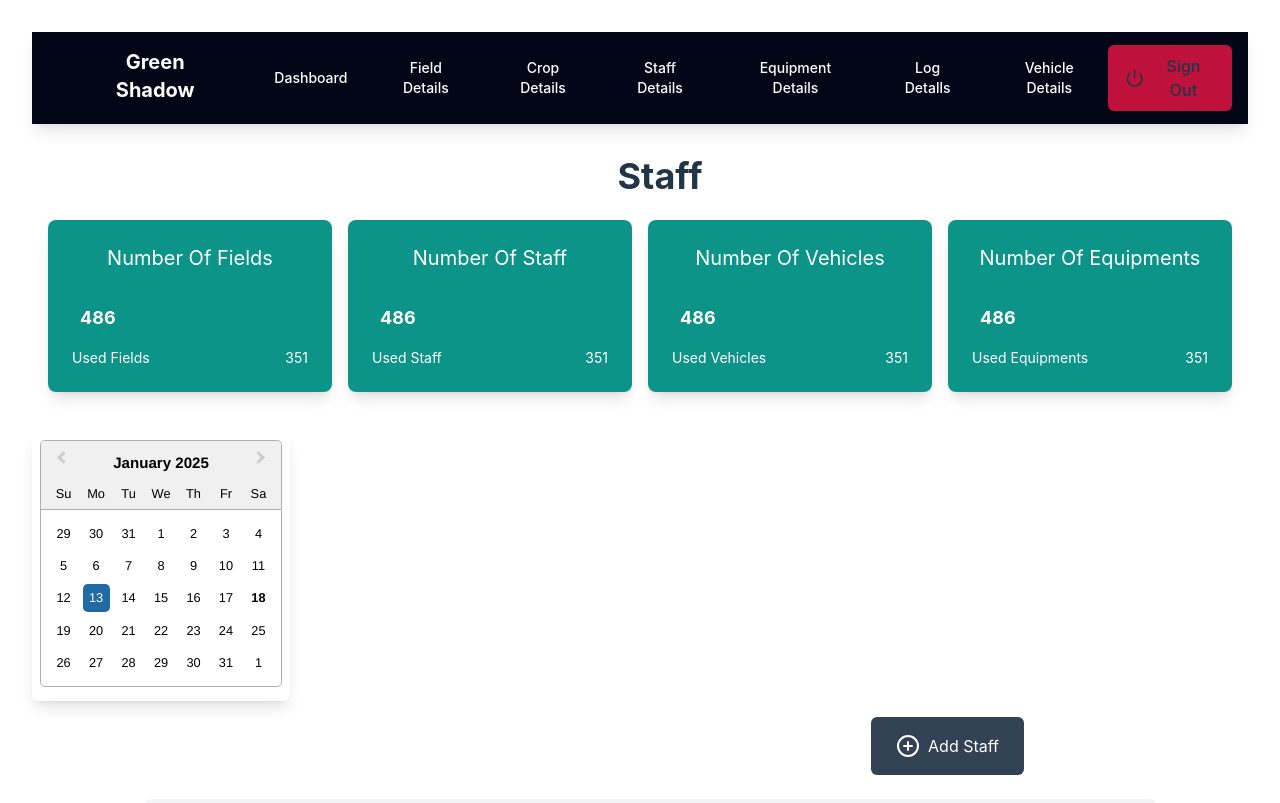
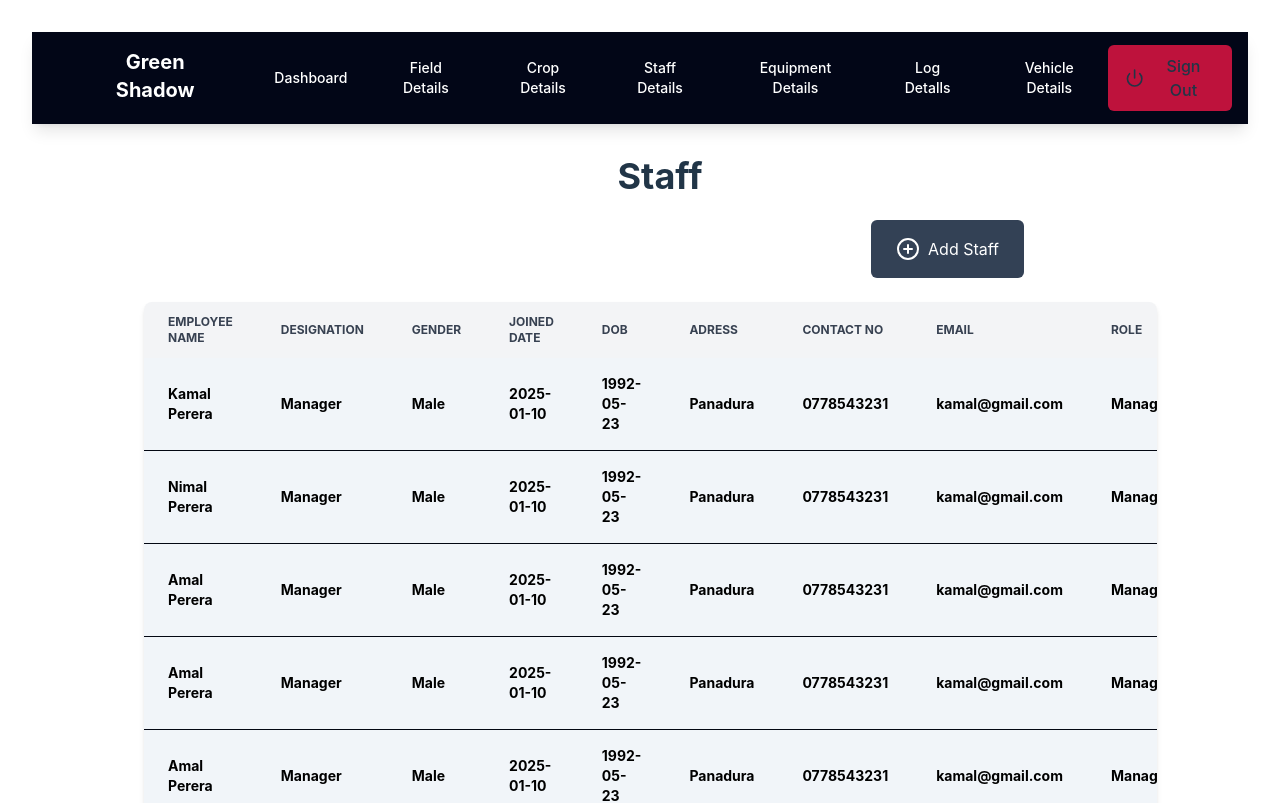
Before and after one commit to ssulochanaherath/Crop-System, a React (Vite) app: page /staff in a window 1280 px wide. Shown: the top 803 px of the page. Built offline with nearby package versions, Linux system fonts and the light colour scheme.

Commit message:
Few Changes in Staff

```diff
--- a/src/pages/Staff.tsx
+++ b/src/pages/Staff.tsx
@@ -38,11 +38,11 @@ export function Staff() {
       </motion.h1>
       <div className="flex flex-wrap gap-6">
         <div className="flex-grow">
-          <Cards />
+          {/* <Cards /> */}
         </div>
         <div className="flex-shrink-0">
           <div className="relative h-full mr-10">
-            <Calender />
+            {/* <Calender /> */}
           </div>
         </div>
       </div>
```
